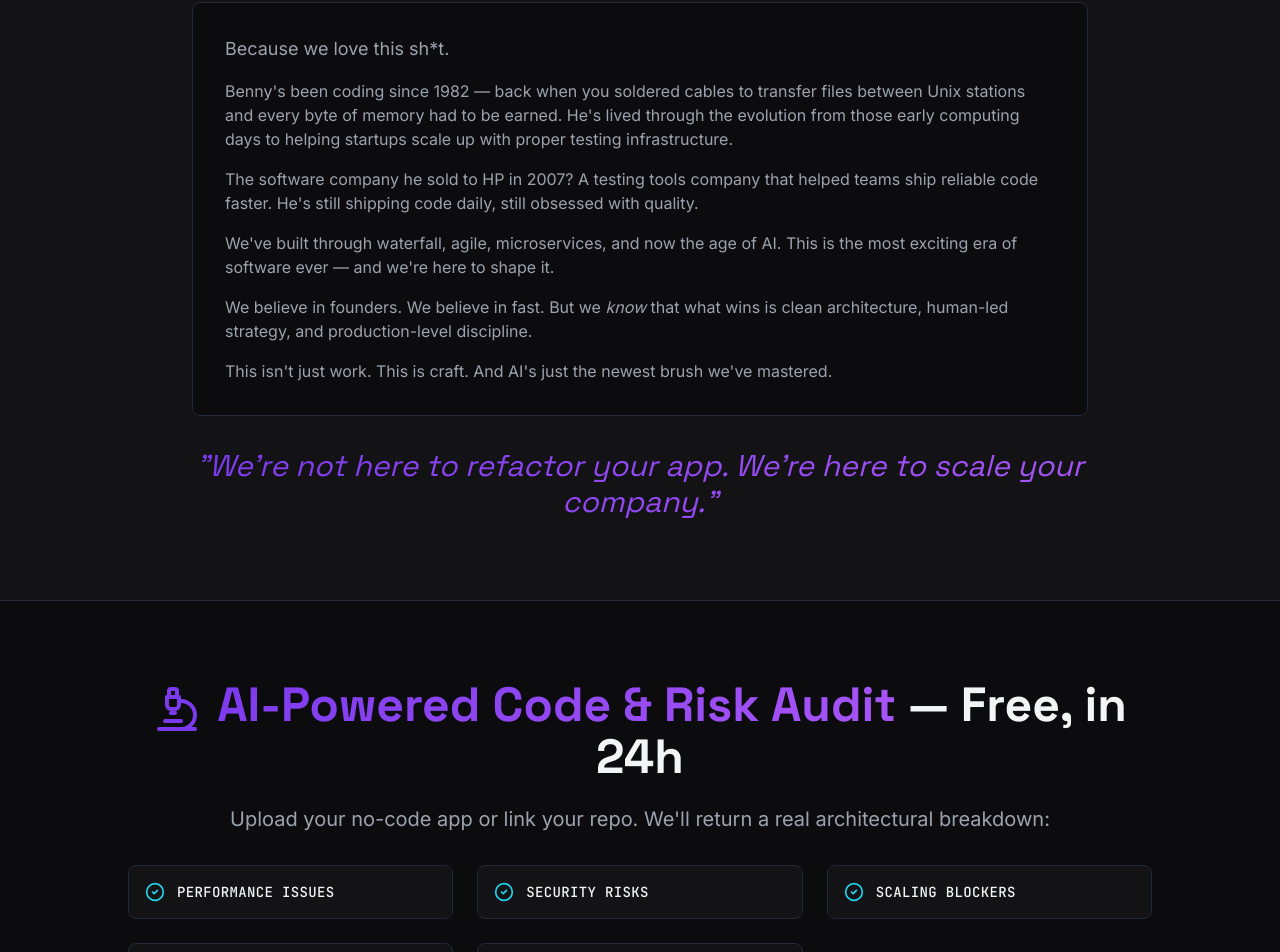
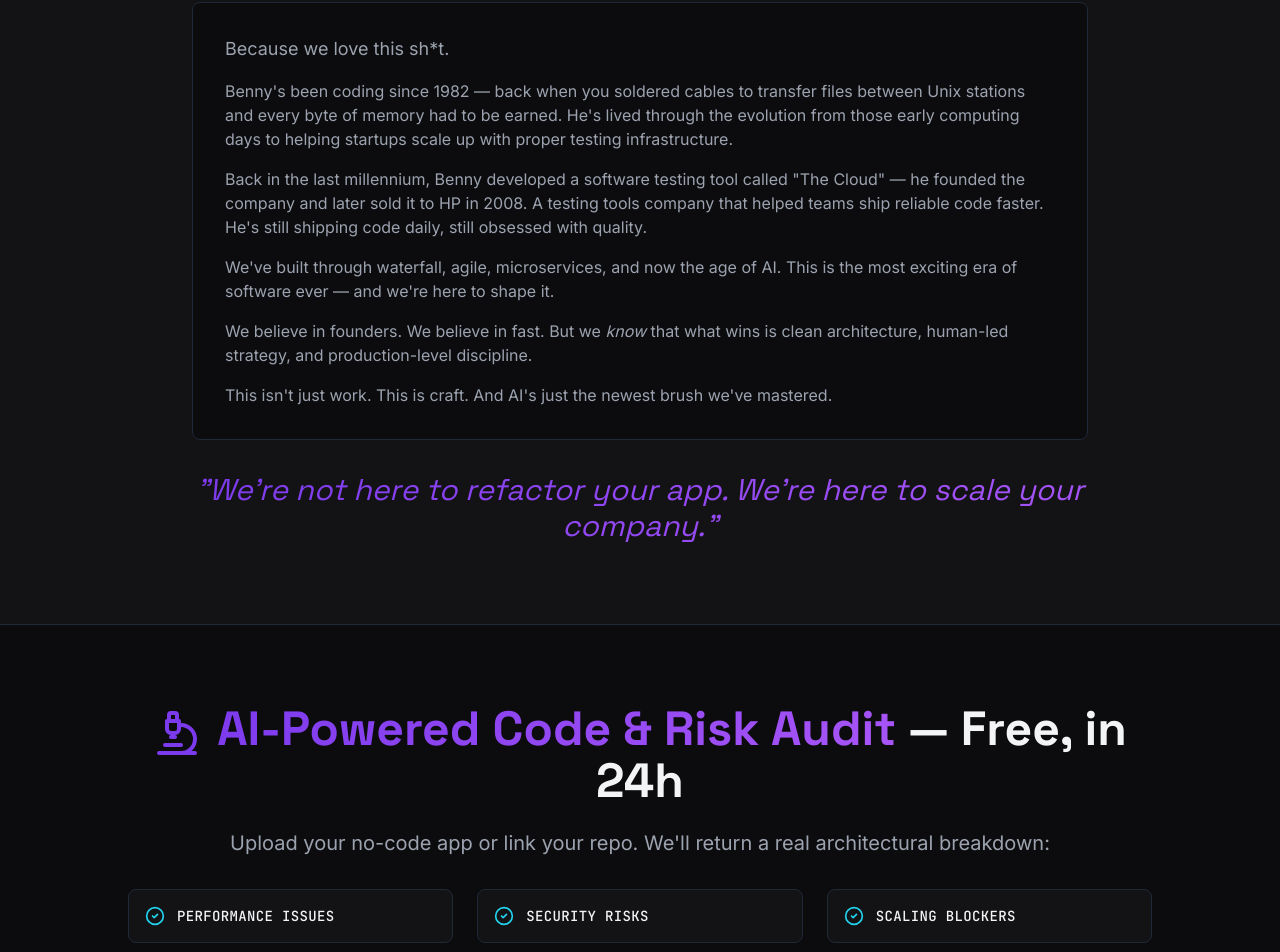
Before and after one commit to tuzig/www.eldercode.dev, a React (Vite) app: page / in a window 1280 px wide. Shown: the part 3529-4481 px from the top of the page. Built offline with nearby package versions, Linux system fonts and the light colour scheme.

Commit message:
Refine Benny's background
Updated the "Why We're Doing This" section to include Benny's work on a software testing tool, the company he founded, and its sale to HP in 2008.

```diff
--- a/src/pages/Index.tsx
+++ b/src/pages/Index.tsx
@@ -1,3 +1,4 @@
+
 
 import { useState } from "react";
 import { Button } from "@/components/ui/button";
@@ -307,7 +308,7 @@ const Index = () => {
                 Benny's been coding since 1982 — back when you soldered cables to transfer files between Unix stations and every byte of memory had to be earned. He's lived through the evolution from those early computing days to helping startups scale up with proper testing infrastructure.
               </p>
               <p className="text-base mb-4 text-dark-text-secondary">
-                The software company he sold to HP in 2007? A testing tools company that helped teams ship reliable code faster. He's still shipping code daily, still obsessed with quality.
+                Back in the last millennium, Benny developed a software testing tool called "The Cloud" — he founded the company and later sold it to HP in 2008. A testing tools company that helped teams ship reliable code faster. He's still shipping code daily, still obsessed with quality.
               </p>
               <p className="text-base mb-4 text-dark-text-secondary">
                 We've built through waterfall, agile, microservices, and now the age of AI. This is the most exciting era of software ever — and we're here to shape it.
```
